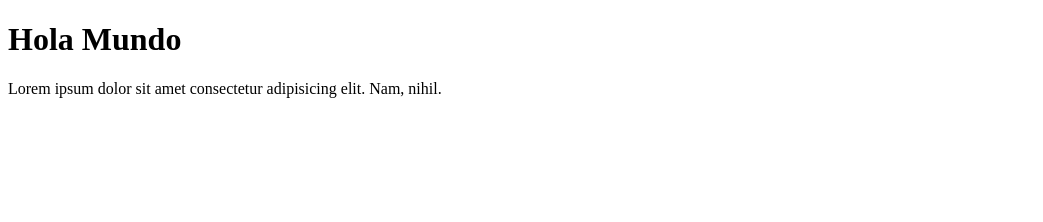
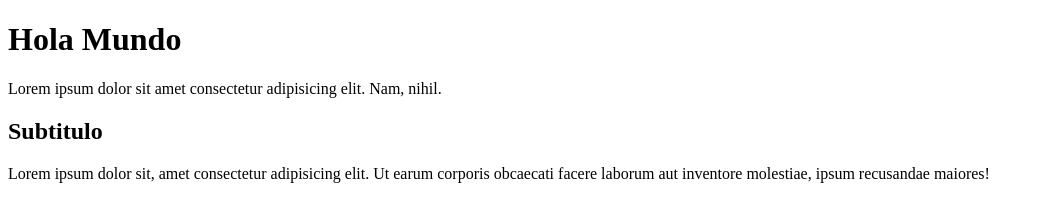
Before and after one commit to marsur86/Web_GitHub, a plain HTML site: page index.html in a window 1280 px wide. Shown: the whole page, without its empty margins (0-1043 px from the left). Drawn offline with Linux system fonts and the light colour scheme.

Commit message:
Agregue subtitulo

```diff
--- a/index.html
+++ b/index.html
@@ -9,6 +9,8 @@
 <body>
         <h1>Hola Mundo</h1>
         <p>Lorem ipsum dolor sit amet consectetur adipisicing elit. Nam, nihil.</p>
+        <h2>Subtitulo</h2>
+        <p>Lorem ipsum dolor sit, amet consectetur adipisicing elit. Ut earum corporis obcaecati facere laborum aut inventore molestiae, ipsum recusandae maiores!</p>
 
 </body>
 </html>
```
